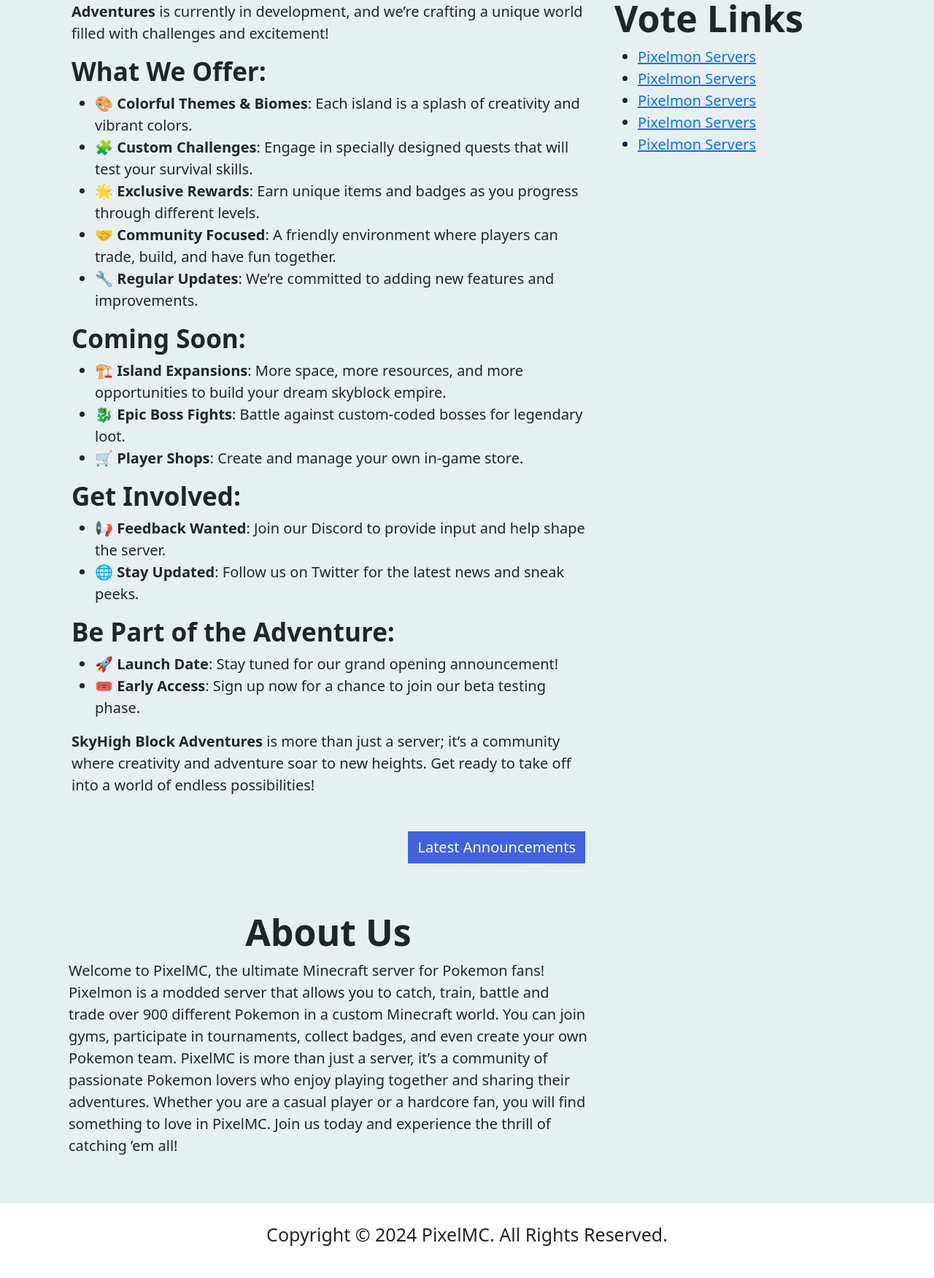
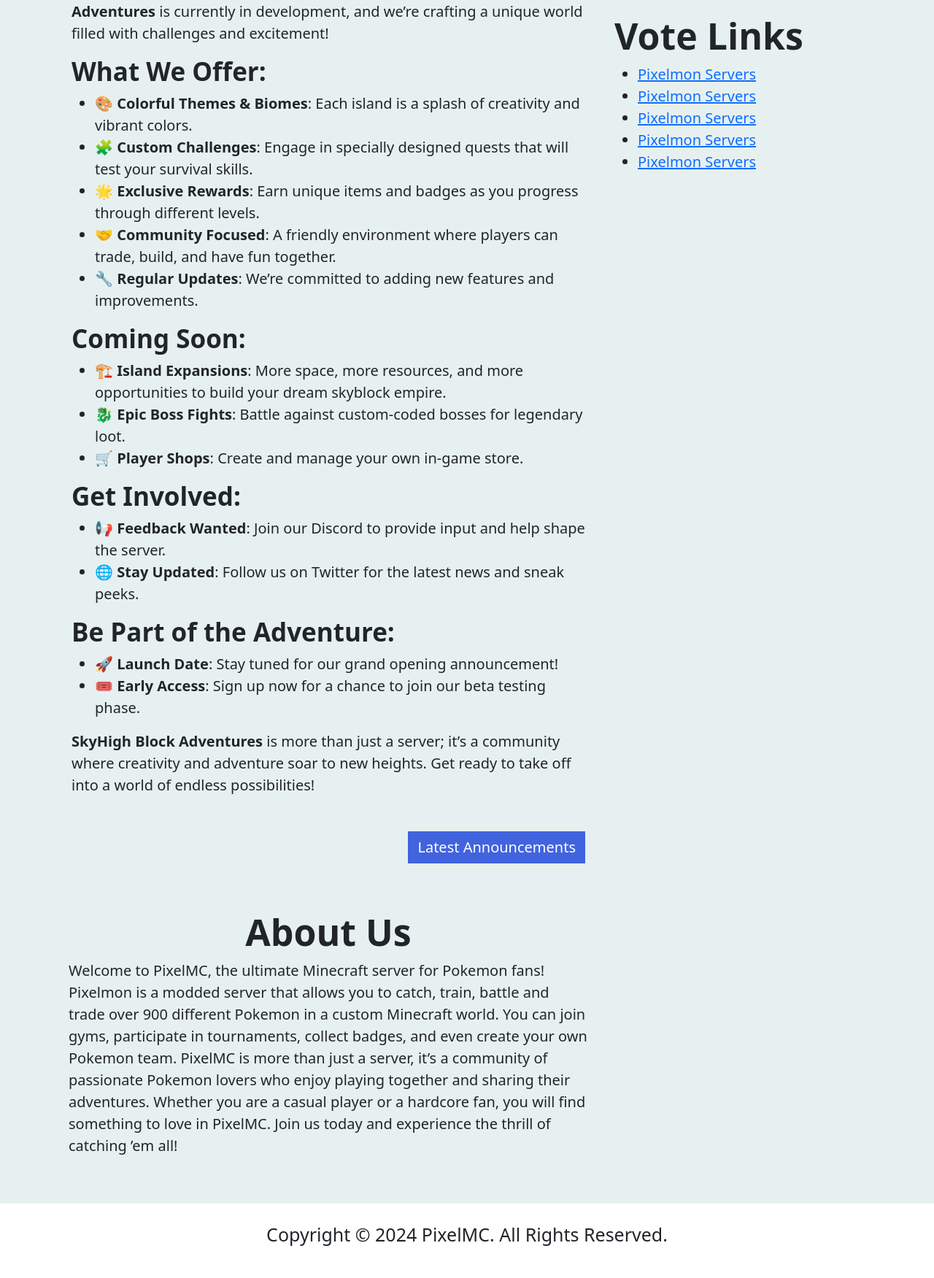
Before and after one commit to MysteryMystery/PixelMC.co, a Jekyll site: the page built from index.html, in a window 1280 px wide. Shown: the part 1515-3266 px from the top of the page at 73% size. Built offline with Jekyll 4.4.1, drawn with Linux system fonts in a browser that asks for light colours.

```diff
--- a/index.html
+++ b/index.html
@@ -70,7 +70,7 @@
         <div class="col-12 col-lg-4">
             <iframe src="https://discord.com/widget?id=181439927358193664&amp;theme=dark" width="350" height="500" allowtransparency="true" frameborder="0" sandbox="allow-popups allow-popups-to-escape-sandbox allow-same-origin allow-scripts"></iframe>
 
-            <h1 class="fw-bold">Vote Links</h1>
+            <h1 class="fw-bold mt-4">Vote Links</h1>
 
             <ul>
                 <li><a href="#">Pixelmon Servers</a></li>
```
